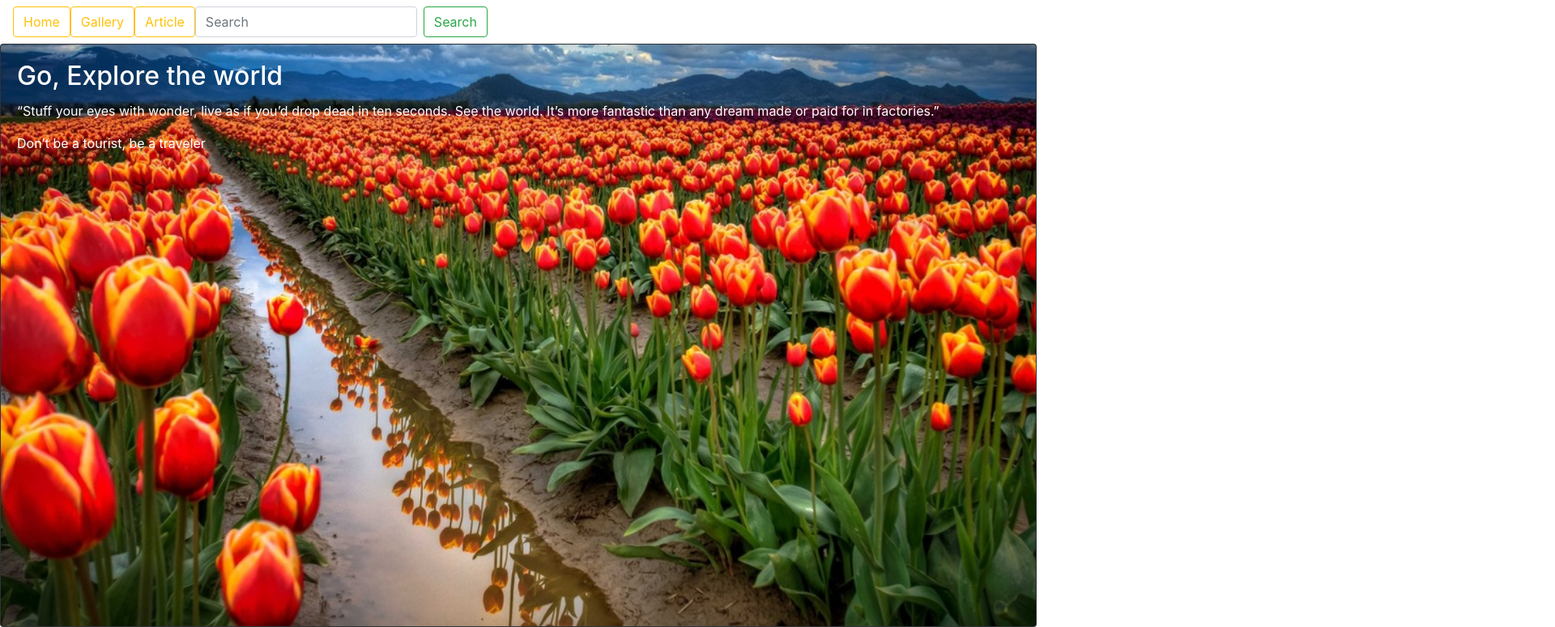
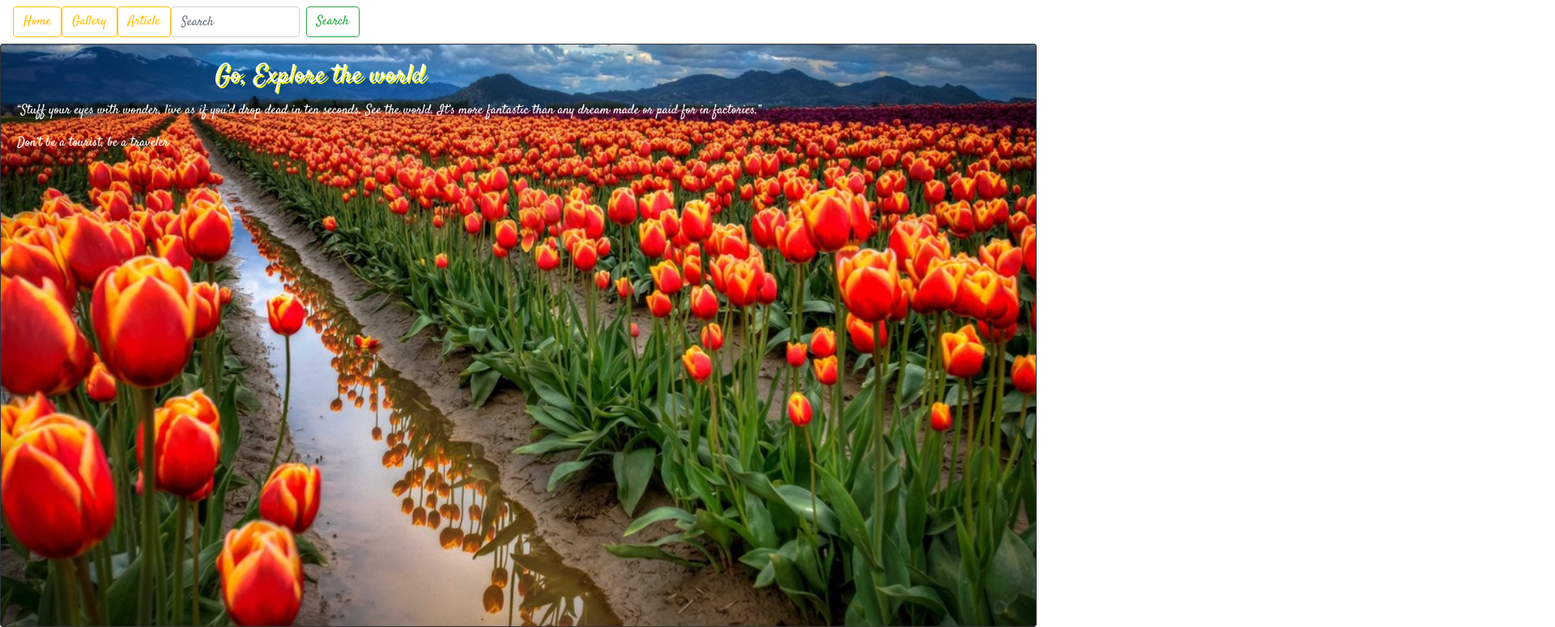
Before and after one commit to vkyling/github.io, a plain HTML site: page index.html in a window 1280 px wide. Shown: the top 775 px of the page at 81% size, 1920 px wide, since content can reach past the window. Drawn offline with nearby package versions, Linux system fonts and the light colour scheme.

Commit message:
Add files via upload

```diff
--- a/index.html
+++ b/index.html
@@ -2,13 +2,15 @@
 <html>
 <head>
 	<title>Portfolio</title>
-<link rel="stylesheet" type="text/css" href="Pstyle.css">
+	<meta name="viewport" content="width=device-width, initial-scale=1">
+<link rel="stylesheet" type="text/css" href="style.css">
 <link rel="stylesheet" href="https://stackpath.bootstrapcdn.com/bootstrap/4.1.3/css/bootstrap.min.css" integrity="sha384-MCw98/SFnGE8fJT3GXwEOngsV7Zt27NXFoaoApmYm81iuXoPkFOJwJ8ERdknLPMO" crossorigin="anonymous">
 <script src="https://code.jquery.com/jquery-3.3.1.slim.min.js" integrity="sha384-q8i/X+965DzO0rT7abK41JStQIAqVgRVzpbzo5smXKp4YfRvH+8abtTE1Pi6jizo" crossorigin="anonymous"></script>
 <script src="https://cdnjs.cloudflare.com/ajax/libs/popper.js/1.14.3/umd/popper.min.js" integrity="sha384-ZMP7rVo3mIykV+2+9J3UJ46jBk0WLaUAdn689aCwoqbBJiSnjAK/l8WvCWPIPm49" crossorigin="anonymous"></script>
 <script src="https://stackpath.bootstrapcdn.com/bootstrap/4.1.3/js/bootstrap.min.js" integrity="sha384-ChfqqxuZUCnJSK3+MXmPNIyE6ZbWh2IMqE241rYiqJxyMiZ6OW/JmZQ5stwEULTy" crossorigin="anonymous"></script>
 <link href="https://fonts.googleapis.com/css?family=Satisfy" rel="stylesheet">
-<meta name="viewport" content="width=device-width>
+
+
 </head>
 <body>
 
```
